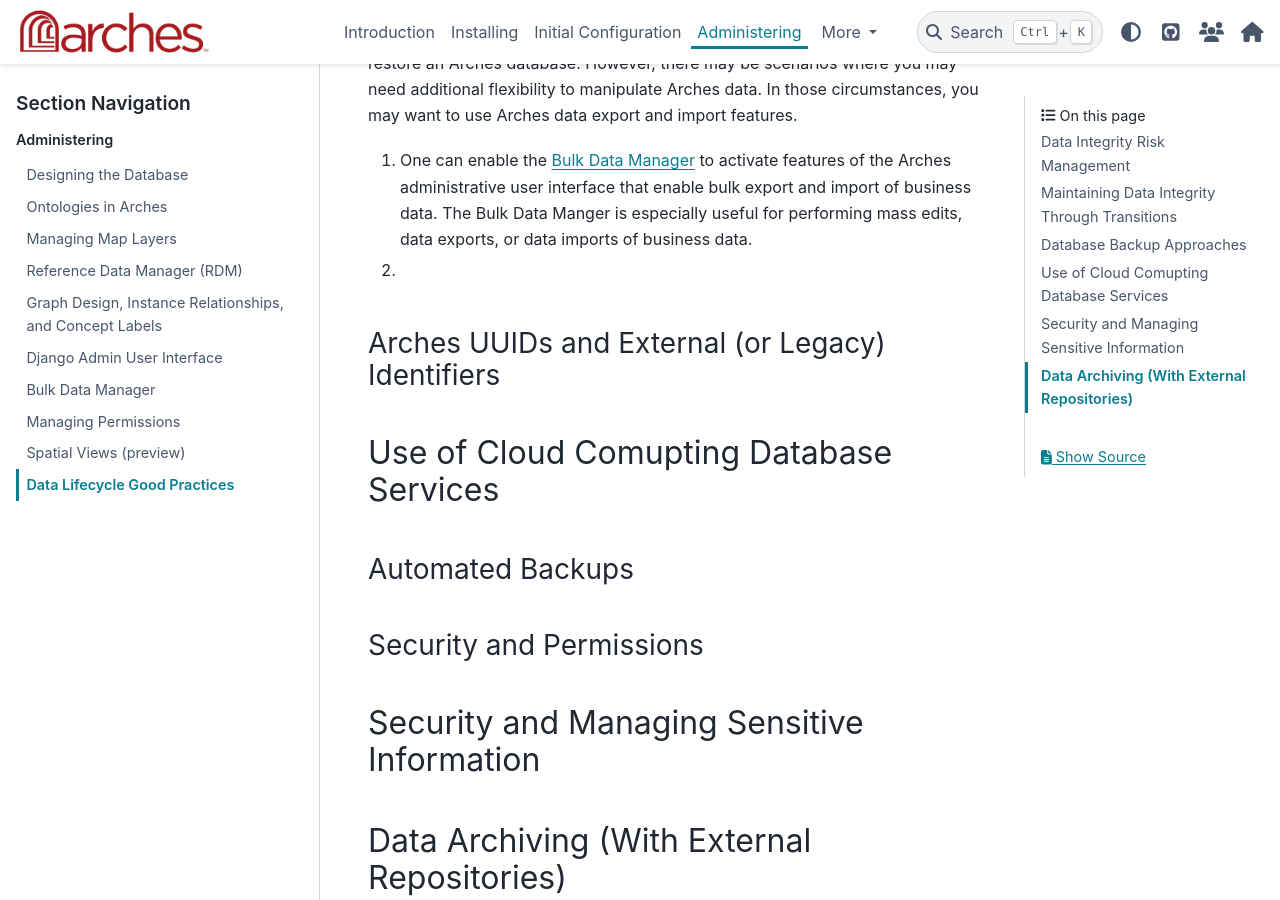
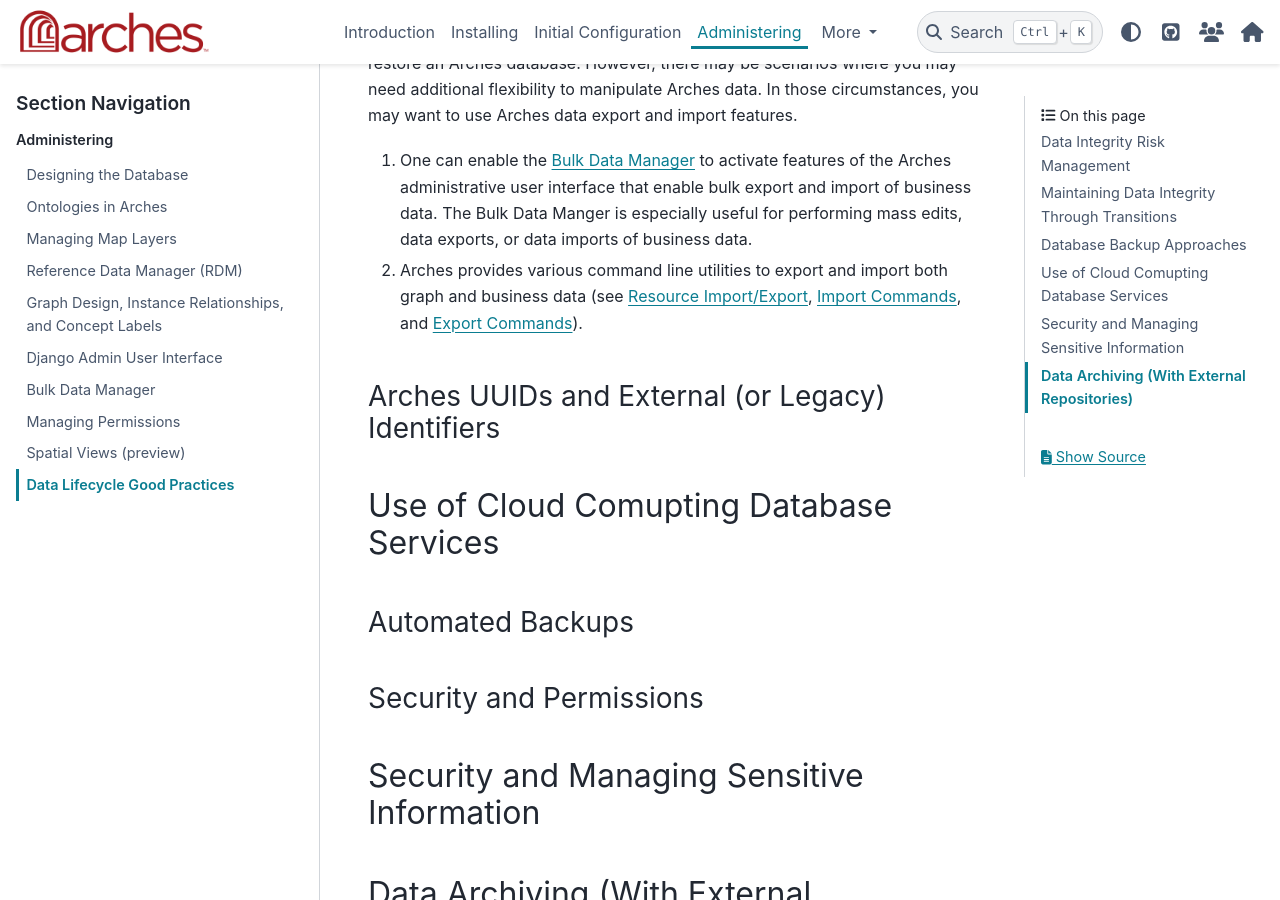
Before and after one commit to archesproject/arches-docs, a Sphinx documentation site: the page built from docs/administering/data-life-cycle.rst, in a window 1280 px wide and 900 px high, scrolled down 6815 px. Built offline with Sphinx 7.4.7 and the PyData theme 0.15.4, drawn with Linux system fonts in a browser that asks for light colours.

Commit message:
Added refs to command line tools

```diff
--- a/docs/administering/data-life-cycle.rst
+++ b/docs/administering/data-life-cycle.rst
@@ -165,7 +165,7 @@
 
 1. One can enable the :ref:`Bulk Data Manager` to activate features of the Arches administrative user interface that enable bulk export and import of business data. The Bulk Data Manger is especially useful for performing mass edits, data exports, or data imports of business data.
 
-2.
+2. Arches provides various command line utilities to export and import both graph and business data (see :ref:`Resource Import/Export`, :ref:`Import Commands`, and :ref:`Export Commands`).
 
 
 Arches UUIDs and External (or Legacy) Identifiers
```
